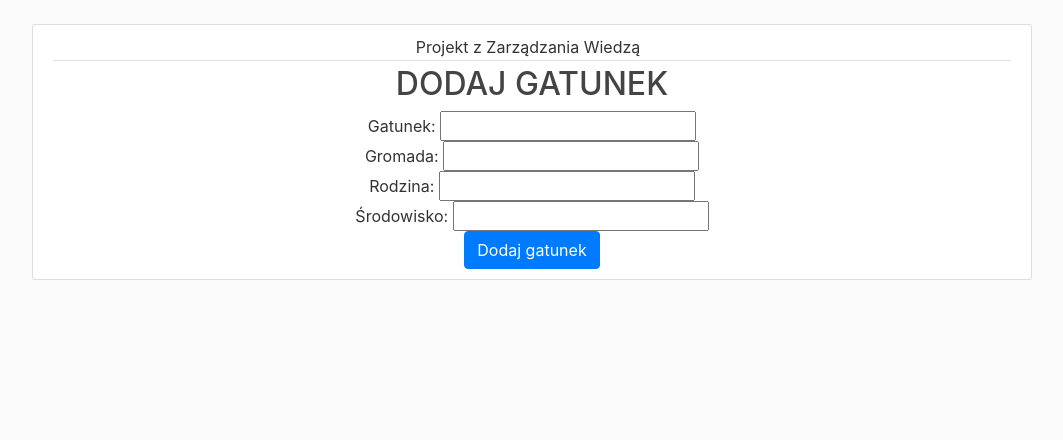
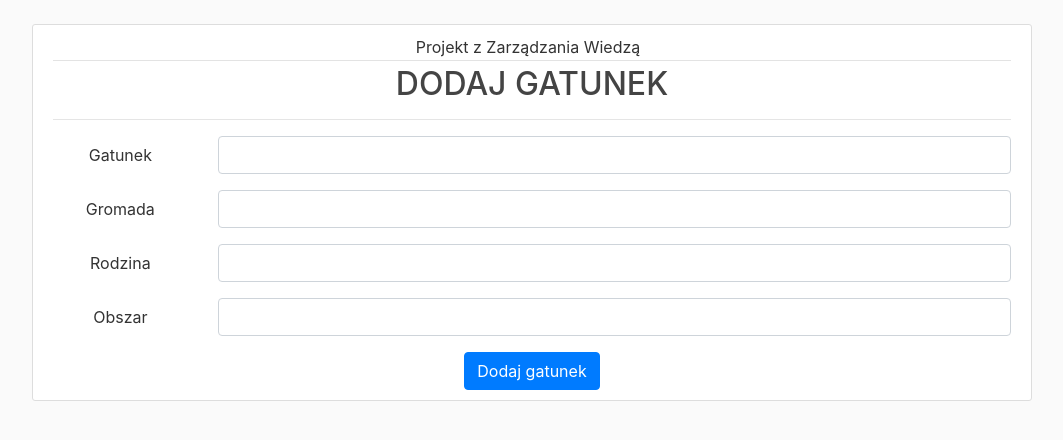
Before and after one commit to wgrzyb/zawi_projekt, a Flask app: page /add_species in a window 1280 px wide. Shown: the part 56-496 px from the top of the page, without its empty margins (108-1171 px from the left). Run offline with Flask 2, Linux system fonts and the light colour scheme; some libraries are stand-ins or nearby versions.

Commit message:
Utworzono formularz do dodawania gatunków

```diff
--- a/flask_app/main.py
+++ b/flask_app/main.py
@@ -87,16 +87,18 @@ def show_result():
 @app.route('/add_species', methods=['GET', 'POST'])
 def add_species():
     if request.method == 'POST':
-        if len(request.form) == 0:
-            flash(f"Nie podano cech!", 'alert alert-danger')
-            return redirect(request.url)
-
         gatunek = request.form['gatunek']
         gromada = request.form['gromada']
         rodzina = request.form['rodzina']
-        srodowisko = request.form['srodowisko']
+        obszar = request.form['obszar']
+        if any(map(str.isdigit, gatunek)) or any(map(str.isdigit, gromada)) or any(map(str.isdigit, rodzina)) or any(map(str.isdigit, obszar)):
+            flash(f"Pola nie mogą zawierać liczb!", 'alert alert-danger')
+            return redirect(request.url)
 
-        flash(f"Indywiduum dodane do ontologii", 'alert alert-success')
+        # if add_indywidual_ended_with_error:
+        #     flash(f"Indywiduum nie zostało dodane do ontologii! {e.stack}", 'alert alert-danger')
+        # else:
+        flash(f"Indywiduum dodane do ontologii!", 'alert alert-success')
         return redirect(request.url)
 
     return render_template('add_species.html', title='Dodaj gatunek')
--- a/flask_app/templates/add_species.html
+++ b/flask_app/templates/add_species.html
@@ -4,24 +4,40 @@
     <div class="article-metadata"><a class="mr-2">Projekt z Zarządzania Wiedzą</a></div>
     <h2><a class="article-title">DODAJ GATUNEK</a></h2>
     {% with messages = get_flashed_messages(with_categories=true) %}
-    {% if messages %}
-    {% for category, message in messages %}
-    <div class="{{ category }}">{{ message }}</div>
-    {% endfor %}
-    {% endif %}
+        {% if messages %}
+            {% for category, message in messages %}
+                <div class="{{ category }}">{{ message }}</div>
+            {% endfor %}
+        {% endif %}
     {% endwith %}
 
-
+    <hr>
     <form method=post>
-        Gatunek: <input name="gatunek"></br>
-        Gromada: <input name="gromada"></br>
-        Rodzina: <input name="rodzina"></br>
-        Środowisko: <input name="srodowisko"></br>
-
-        <div id="feature-form-container"></div>
+        <div class="form-group row">
+            <label class="col-sm-2 col-form-label" for="gatunek">Gatunek</label>
+            <div class="col-sm-10">
+                <input id="gatunek" class="form-control" name="gatunek" required="" type="text">
+            </div>
+        </div>
+        <div class="form-group row">
+            <label class="col-sm-2 col-form-label" for="gatunek">Gromada</label>
+            <div class="col-sm-10">
+                <input id="gromada" class="form-control" name="gromada" required="" type="text">
+            </div>
+        </div>
+        <div class="form-group row">
+            <label class="col-sm-2 col-form-label" for="gatunek">Rodzina</label>
+            <div class="col-sm-10">
+                <input id="rodzina" class="form-control" name="rodzina" required="" type="text">
+            </div>
+        </div>
+        <div class="form-group row">
+            <label class="col-sm-2 col-form-label" for="gatunek">Obszar</label>
+            <div class="col-sm-10">
+                <input id="obszar" class="form-control" name="obszar" required="" type="text">
+            </div>
+        </div>
         <input type=submit class="btn btn-primary" value="Dodaj gatunek">
     </form>
 </div>
-
-
 {% endblock %}
```
